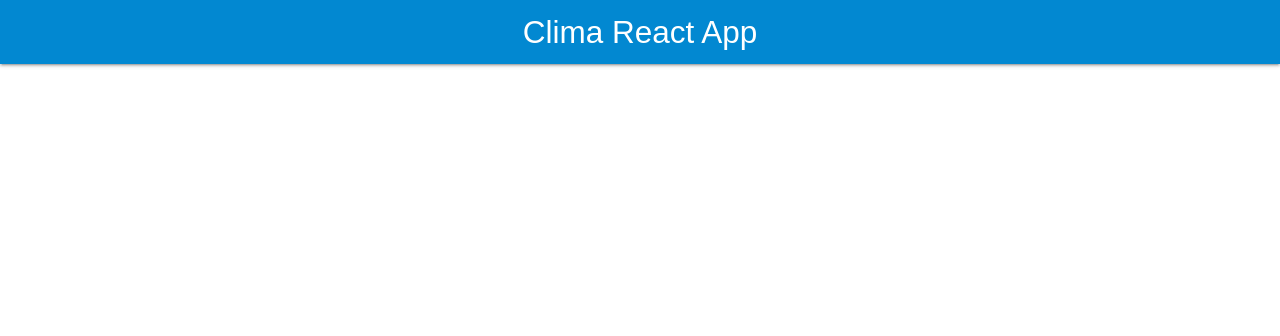
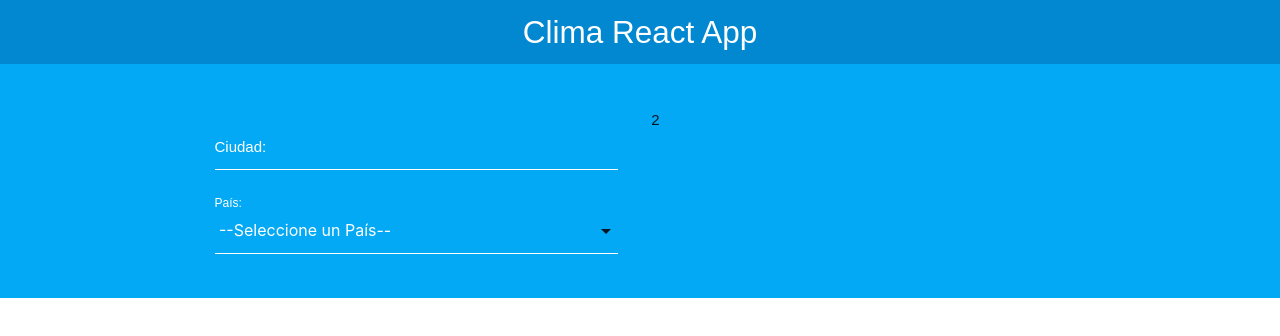
Before and after one commit to nerila1310/Clima, a React (Create React App) app: page / in a window 1280 px wide. Shown: the top 336 px of the page. Built offline with nearby package versions, Linux system fonts and the light colour scheme.

Commit message:
Creamos el Formulario

```diff
--- a/src/App.js
+++ b/src/App.js
@@ -1,7 +1,9 @@
 import React, {Fragment} from 'react';
 import Header from './components/Header';
+import Formulario from './components/Formulario';
 
 function App() {
+
     return (
         <Fragment>
 
@@ -9,9 +11,22 @@
                 titulo='Clima React App'
             />
 
+            <div className='contenedor-form'>
+                <div className='container'>
+                    <div className='row'>
+                        <div className='col m6 s12'>
+                            <Formulario />
+                        </div>
+                        <div className='col m6 s12'>
+                            2
+                        </div>
+                    </div>
+                </div>
+            </div>
+
         </Fragment>
+        );
 
-        );
 }
 
 export default App;
--- /dev/null
+++ b/src/components/Formulario.js
@@ -0,0 +1,30 @@
+import React from 'react';
+
+const Formulario = () => {
+    return (
+        <form>
+
+            <div className='input-field col s12'>
+                <input type='text' name='ciudad' id='ciudad'/>
+                <label htmlFor='ciudad'>Ciudad: </label>
+            </div>
+
+            <div className='input-field col s12'>
+                <select name='pais' id='pais'>
+                    <option value=''> --Seleccione un País-- </option>
+                    <option value="US">Estados Unidos</option>
+                    <option value="MX">México</option>
+                    <option value="AR">Argentina</option>
+                    <option value="CO">Colombia</option>
+                    <option value="CR">Costa Rica</option>
+                    <option value="ES">España</option>
+                    <option value="PE">Perú</option>
+                </select>
+                <label htmlFor='pais'>País: </label>
+            </div>
+
+        </form>
+     );
+}
+
+export default Formulario;
--- a/src/components/Header.js
+++ b/src/components/Header.js
@@ -2,6 +2,7 @@
 
 const Header = ({titulo}) => {
     return (
+
         <nav>
             <div className='nav_wrapper light-blue darken-2'>
                 <a href="#!" className='brand-logo'> {titulo} </a>
```
